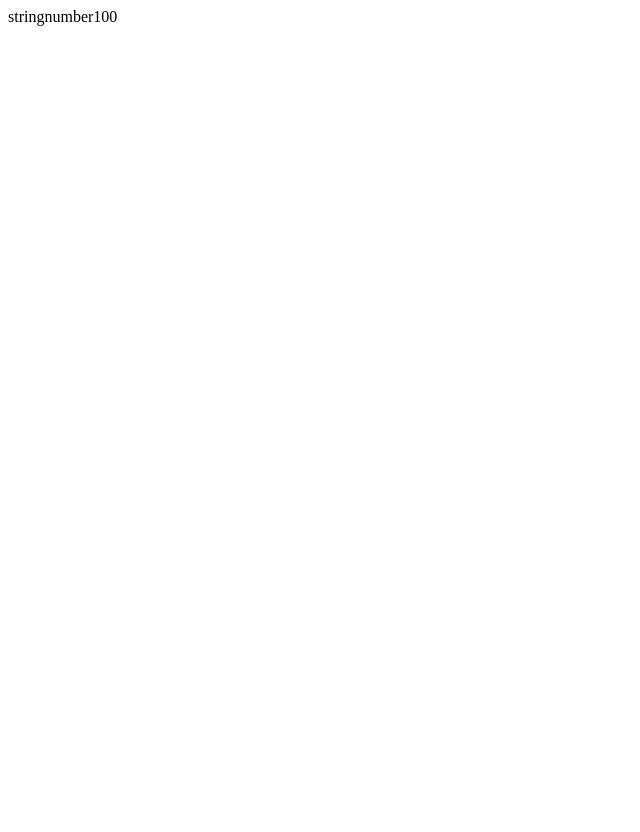
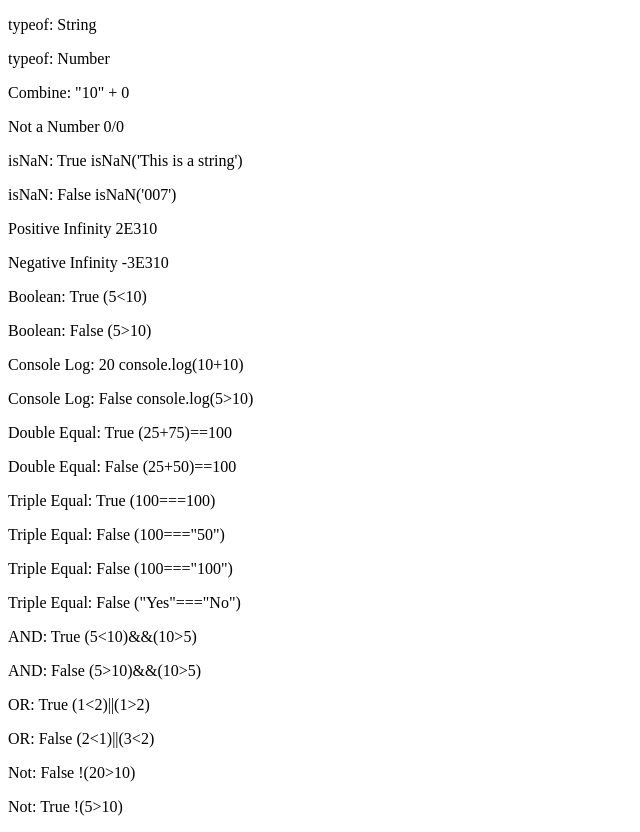
Before and after one commit to nicktheperkins/JavaScript-Projects, a plain HTML site: page Basic JavaScript Projects/Project5_comparisons_type_coercion/index.html in a window 1280 px wide. Shown: the whole page, without its empty margins (0-640 px from the left). Before the commit the page ends 800 px from the top, so only its background shows below. Drawn offline with Linux system fonts and the light colour scheme.

Commit message:
Added new files and folders

```diff
--- a/Basic JavaScript Projects/Project5_comparisons_type_coercion/JS/main.js
+++ b/Basic JavaScript Projects/Project5_comparisons_type_coercion/JS/main.js
@@ -1,5 +1,104 @@
-var x = "This is a string";
-var y = 10;
-document.write(typeof x);
-document.write(typeof y);
-document.write("10" + 0);
+var a = "This is a string";
+var b = 10;
+
+function typeof_1() {
+    document.getElementById("typeof_1").innerHTML = (typeof a);
+}
+
+function typeof_2() {
+    document.getElementById("typeof_2").innerHTML = (typeof b);
+}
+
+function combine() {
+    document.getElementById("combine").innerHTML = ("10"+0);
+}
+
+function nan_1() {
+    document.getElementById("nan_1").innerHTML = 0/0;
+}
+
+function nan_2() {
+    document.getElementById("nan_2").innerHTML = isNaN('This is a string');
+}
+
+function nan_3() {
+    document.getElementById("nan_3").innerHTML = isNaN('007');
+}
+
+function infinity() {
+    document.getElementById("infinity").innerHTML = 2E310;
+}
+
+function neginfinity() {
+    document.getElementById("neginfinity").innerHTML = -3E310;
+}
+
+function boolean_1() {
+    document.getElementById("boolean_1").innerHTML = (5<10);
+}
+
+function boolean_2() {
+    document.getElementById("boolean_2").innerHTML = (5>10);
+}
+
+function consolelog_1() {
+    document.getElementById("consolelog_1").innerHTML = console.log(10+10);
+}
+
+function consolelog_2() {
+    document.getElementById("consolelog_2").innerHTML = console.log(5>10);
+}
+
+function equal_1() {
+    document.getElementById("equal_1").innerHTML = (25+75)==100;
+}
+
+function equal_2() {
+    document.getElementById("equal_2").innerHTML = (25+50)==100;
+}
+
+var u = 100;
+var v = 100;
+var w = "50";
+var x = "100";
+var y = "Yes";
+var z = "No";
+
+function equal_3() {
+    document.getElementById("equal_3").innerHTML = u===v;
+}
+
+function equal_4() {
+    document.getElementById("equal_4").innerHTML = u===w;
+}
+
+function equal_5() {
+    document.getElementById("equal_5").innerHTML = u===x;
+}
+
+function equal_6() {
+    document.getElementById("equal_6").innerHTML = y===z;
+}
+
+function and_1() {
+    document.getElementById("and_1").innerHTML = (5<10)&&(10>5);
+}
+
+function and_2() {
+    document.getElementById("and_2").innerHTML = (5>10)&&(10>5);
+}
+
+function or_1() {
+    document.getElementById("or_1").innerHTML = (1<2)||(1>2);
+}
+
+function or_2() {
+    document.getElementById("or_2").innerHTML = (2<1)||(3<2);
+}
+
+function not_1() {
+    document.getElementById("not_1").innerHTML = !(20>10);
+}
+function not_2() {
+    document.getElementById("not_2").innerHTML = !(5>10);
+}
--- a/Basic JavaScript Projects/Project5_comparisons_type_coercion/index.html
+++ b/Basic JavaScript Projects/Project5_comparisons_type_coercion/index.html
@@ -5,6 +5,29 @@
         <script src="JS/main.js"></script>
     </head>
     <body>
-
+        <p id="typeof_1" onclick="typeof_1()">typeof: String</p>
+        <p id="typeof_2" onclick="typeof_2()">typeof: Number</p>
+        <p id="combine" onclick="combine()">Combine: "10" + 0</p>
+        <p id="nan_1" onclick="nan_1()">Not a Number 0/0</p>
+        <p id="nan_2" onclick="nan_2()">isNaN: True isNaN('This is a string')</p>
+        <p id="nan_3" onclick="nan_3()">isNaN: False isNaN('007')</p>
+        <p id="infinity" onclick="infinity()">Positive Infinity 2E310</p>
+        <p id="neginfinity" onclick="neginfinity()">Negative Infinity -3E310</p>
+        <p id="boolean_1" onclick="boolean_1()">Boolean: True (5<10)</p>
+        <p id="boolean_2" onclick="boolean_2()">Boolean: False (5>10)</p>
+        <p id="consolelog_1" onclick="consolelog_1()">Console Log: 20 console.log(10+10)</p>
+        <p id="consolelog_2" onclick="consolelog_2()">Console Log: False console.log(5>10)</p>
+        <p id="equal_1" onclick="equal_1()">Double Equal: True (25+75)==100</p>
+        <p id="equal_2" onclick="equal_2()">Double Equal: False (25+50)==100</p>
+        <p id="equal_3" onclick="equal_3()">Triple Equal: True (100===100)</p>
+        <p id="equal_4" onclick="equal_4()">Triple Equal: False (100==="50")</p>
+        <p id="equal_5" onclick="equal_5()">Triple Equal: False (100==="100")<p>
+        <p id="equal_6" onclick="equal_6()">Triple Equal: False ("Yes"==="No")</p>
+        <p id="and_1" onclick="and_1()">AND: True (5<10)&&(10>5)</p>
+        <p id="and_2" onclick="and_2()">AND: False (5>10)&&(10>5)</p>
+        <p id="or_1" onclick="or_1()">OR: True (1<2)||(1>2)</p>
+        <p id="or_2" onclick="or_2()">OR: False (2<1)||(3<2)</p>
+        <p id="not_1" onclick="not_1()">Not: False !(20>10)</p>
+        <p id="not_2" onclick="not_2()">Not: True !(5>10)</p>
     </body>
 </html>
```
